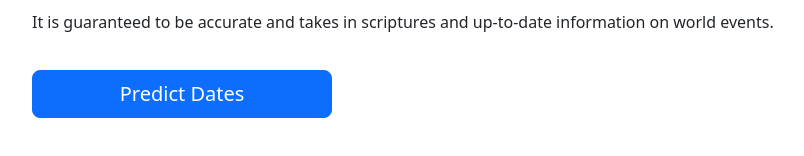
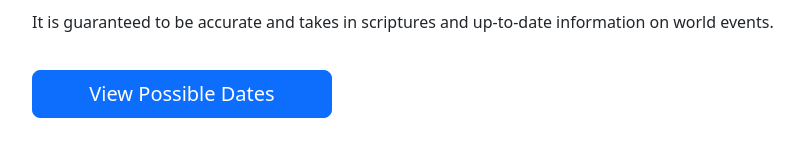
Before and after one commit to matthewpwatkins/second-coming-predictor, a plain HTML site: page index.html in a window 1280 px wide. Shown: the part 136-292 px from the top of the page, without its empty margins (50-854 px from the left). Drawn offline with nearby package versions, Linux system fonts and the light colour scheme.

Commit message:
Button update

```diff
--- a/index.html
+++ b/index.html
@@ -39,7 +39,7 @@
         <h1>When will the Second Coming Be?</h1>
         <p>This tool reliably lists the potential dates for Jesus Christ's Second Coming so we can be prepared.</p>
         <p>It is guaranteed to be accurate and takes in scriptures and up-to-date information on world events.</p>
-        <button id="predictButton" class="btn btn-primary btn-lg">Predict Dates</button>
+        <button id="predictButton" class="btn btn-primary btn-lg">View Possible Dates</button>
         <div id="output" class="output"></div>
     </div>
 
```
